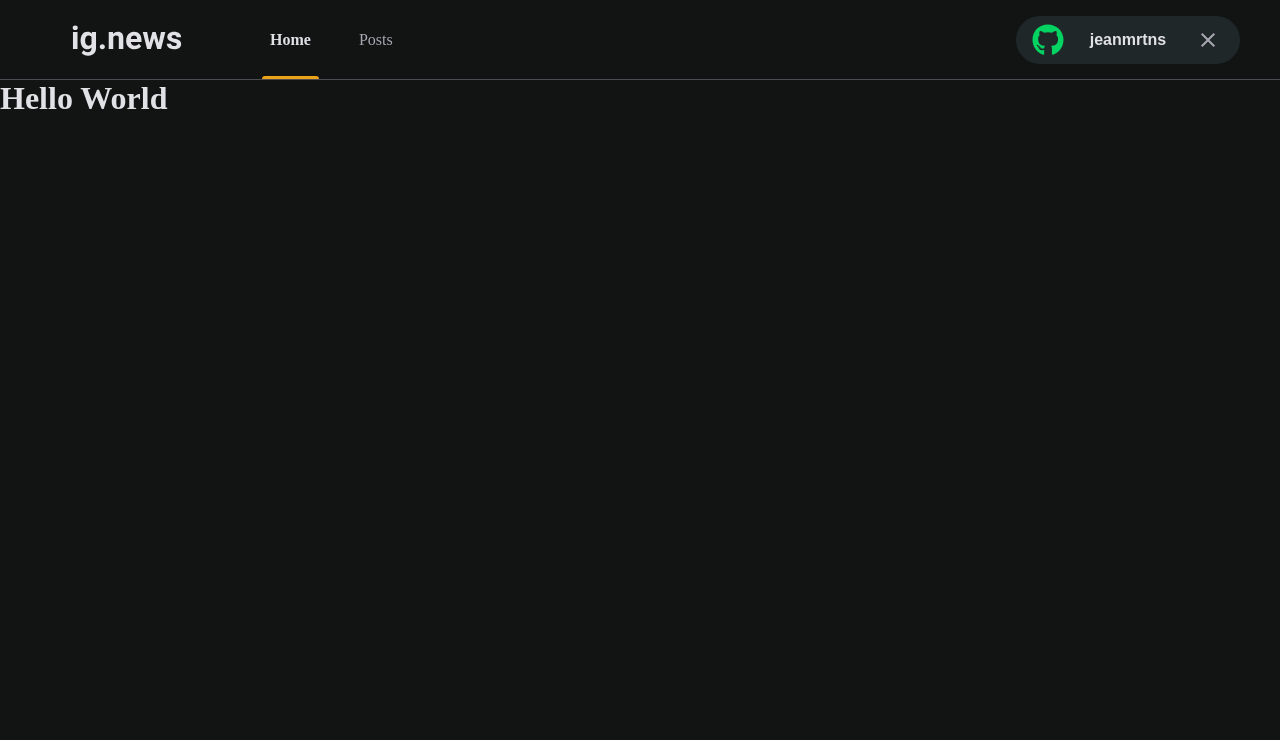
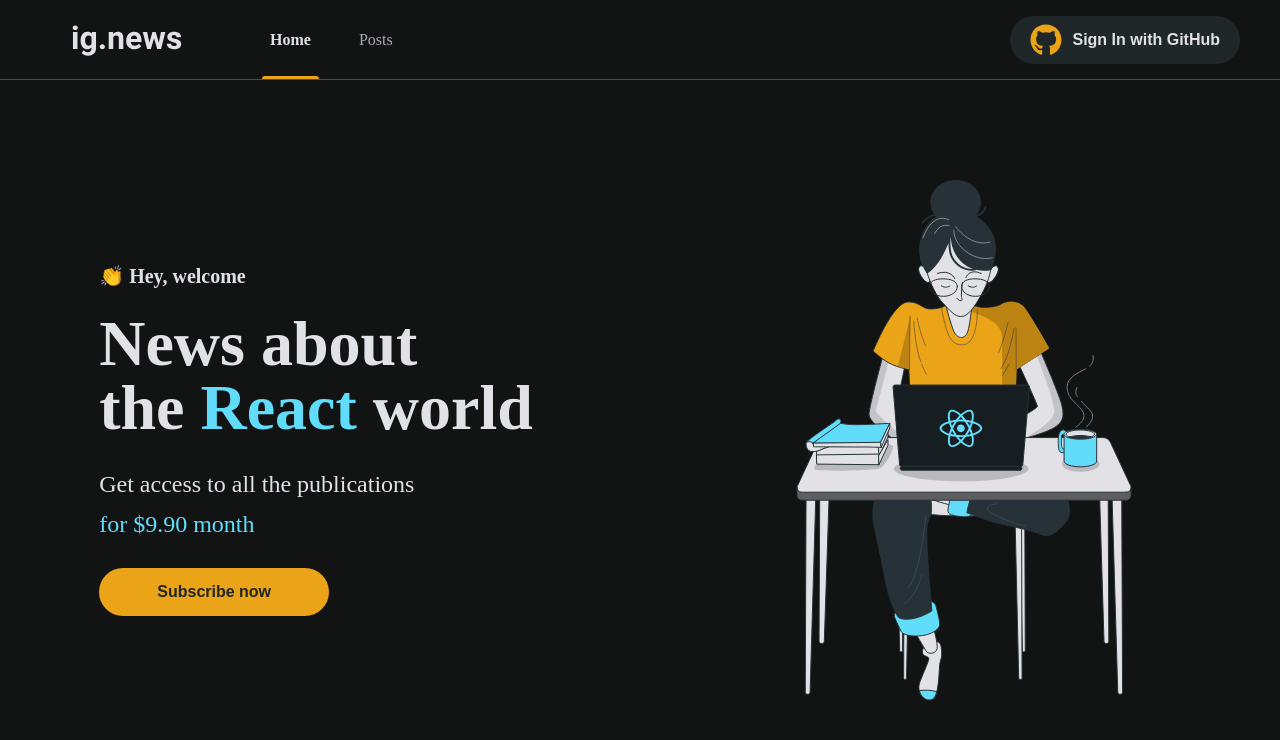
Before and after one commit to jeanmrtns/ig-news, a Next.js app: page / in a window 1280 px wide. Shown: the top 740 px of the page. Built offline with nearby package versions, Linux system fonts and the light colour scheme.

Commit message:
Página home estilizada

```diff
--- a/src/components/SignInButton/index.tsx
+++ b/src/components/SignInButton/index.tsx
@@ -4,7 +4,7 @@ import { useState } from 'react'
 import { MdClose } from 'react-icons/md'
 
 export default function SignInButton() {
-  const [isLogged, setIsLogged] = useState(true)
+  const [isLogged, setIsLogged] = useState(false)
 
   function handleLogClick() {
     setIsLogged(!isLogged)
--- a/src/components/SignInButton/styles.module.scss
+++ b/src/components/SignInButton/styles.module.scss
@@ -1,13 +1,13 @@
 .buttonContainer {
-  width: 14rem;
+  width: 230px;
   height: 3rem;
   display: flex;
   font-size: 1rem;
   align-items: center;
   background-color: var(--shape);
   border: 0;
-  border-radius: 2rem;
-  padding: 1.25rem 1rem;
+  border-radius: 3rem;
+  padding: 0 1.25rem;
   cursor: pointer;
   color: var(--white);
   font-weight: 600;
--- /dev/null
+++ b/src/components/SubscribeButton/index.tsx
@@ -0,0 +1,12 @@
+import React from 'react'
+import styles from './styles.module.scss'
+
+function index() {
+  return (
+    <button type='button' className={styles.subscribeButton}>
+      Subscribe now
+    </button>
+  )
+}
+
+export default index
--- /dev/null
+++ b/src/components/SubscribeButton/styles.module.scss
@@ -0,0 +1,16 @@
+.subscribeButton {
+  height: 3rem;
+  width: 230px;
+  padding: 0 1.25rem;
+  border-radius: 2rem;
+  background-color: var(--yellow);
+  color: var(--shape);
+  border: 0;
+  font-weight: 900;
+  transition: filter 0.2s;
+  cursor: pointer;
+
+  &:hover {
+    filter: brightness(0.8);
+  }
+}
--- /dev/null
+++ b/src/pages/home.module.scss
@@ -0,0 +1,44 @@
+.content {
+  max-width: 1200px;
+  padding: 0 1rem;
+  display: grid;
+  grid-template-columns: 1fr 1fr;
+  margin: 0 auto;
+  justify-items: center;
+  align-items: center;
+  height: calc(100vh - 5rem);
+  gap: 8em;
+
+  div {
+    max-width: 600px;
+
+    > span {
+      font-size: 1.25rem;
+      font-weight: bold;
+    }
+
+    h1 {
+      margin-top: 1.5rem;
+      font-size: 4rem;
+      line-height: 4rem;
+
+      span {
+        color: var(--blue);
+      }
+    }
+
+    p {
+      margin-top: 1.5rem;
+      font-size: 1.5rem;
+      line-height: 2.5rem;
+
+      span {
+        color: var(--blue);
+      }
+    }
+
+    button {
+      margin-top: 1.5rem;
+    }
+  }
+}
--- a/src/pages/index.tsx
+++ b/src/pages/index.tsx
@@ -1,4 +1,6 @@
 import Head from 'next/head'
+import styles from './home.module.scss'
+import SubscribeButton from '../components/SubscribeButton'
 
 export default function Home() {
   return (
@@ -6,7 +8,21 @@ export default function Home() {
       <Head>
         <title>Home | ig.news</title>
       </Head>
-      <h1>Hello World</h1>
+      <main className={styles.content}>
+        <div>
+          <span>👏 Hey, welcome</span>
+          <h1>
+            News about <br />
+            the <span>React</span> world
+          </h1>
+          <p>
+            Get access to all the publications <br />
+            <span>for $9.90 month</span>
+          </p>
+          <SubscribeButton />
+        </div>
+        <img src='images/mulher.svg' alt='Girl Coding' />
+      </main>
     </>
   )
 }
```
